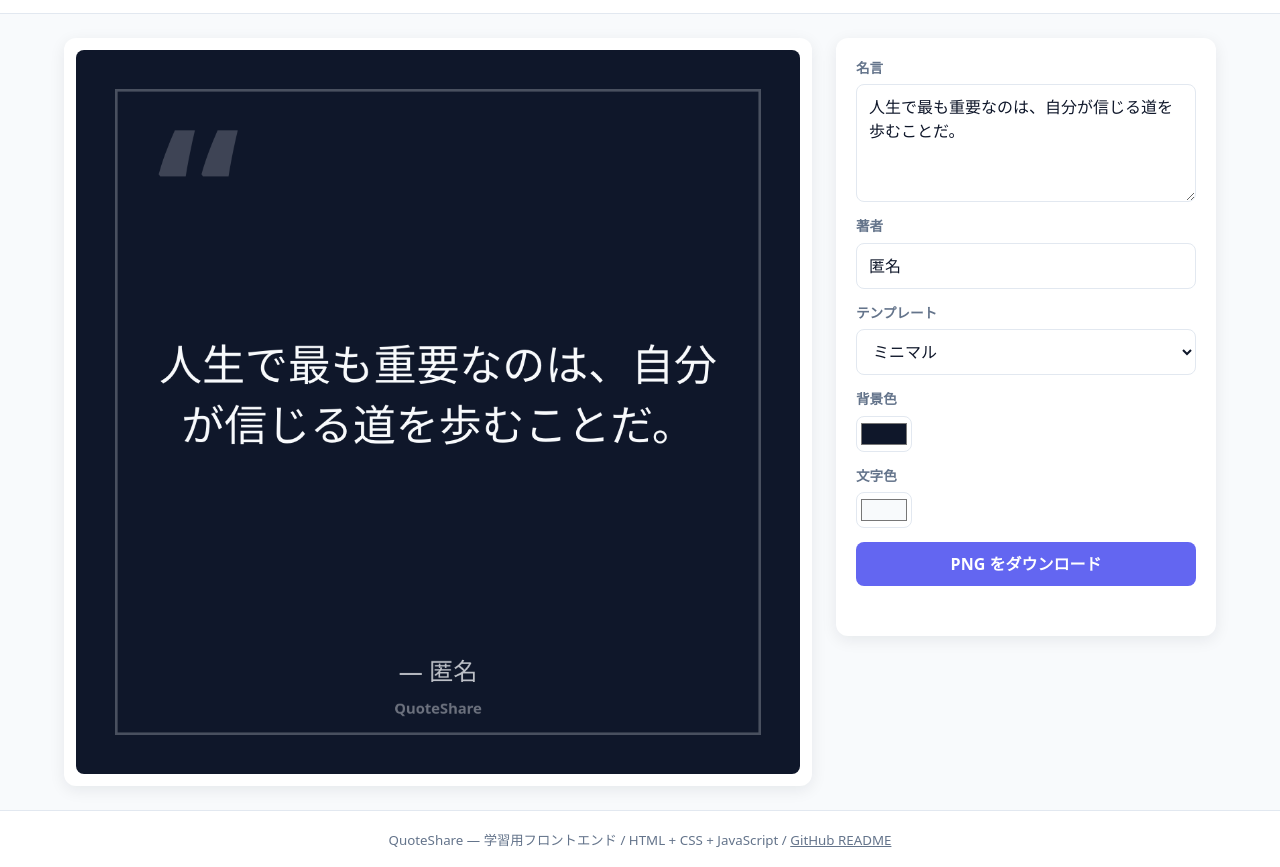
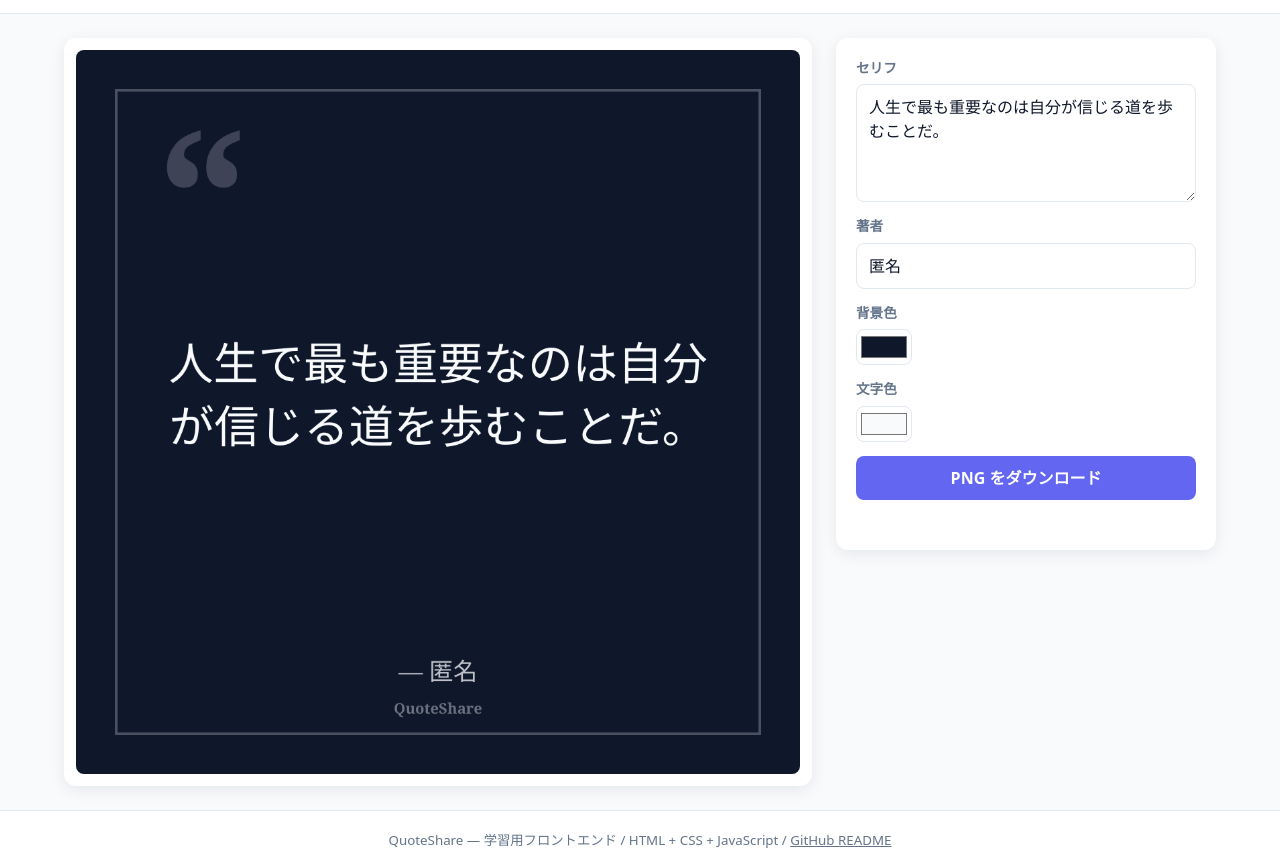
Before and after one commit to sh0k0ma/Basic_SaaS_Quotes, a website: page public/index.html in a window 1280 px wide. Shown: the part 49-916 px from the top of the page. Drawn offline with Linux system fonts and the light colour scheme.

Commit message:
Update README and HTML metadata; replace "名言" with "セリフ" for consistency

```diff
--- a/public/index.html
+++ b/public/index.html
@@ -3,8 +3,8 @@
 <head>
   <meta charset="UTF-8" />
   <meta name="viewport" content="width=device-width, initial-scale=1.0" />
-  <meta name="description" content="名言を作成して PNG 画像としてダウンロードできる学習用フロントエンドアプリ" />
-  <title>QuoteShare — 名言画像を作る</title>
+  <meta name="description" content="セリフを作成して PNG 画像としてダウンロードできる学習用フロントエンドアプリ" />
+  <title>QuoteShare — セリフ画像を作る</title>
   <link rel="stylesheet" href="styles/style.css" />
 </head>
 <body>
@@ -22,35 +22,26 @@
             id="preview-canvas"
             width="1080"
             height="1080"
-            aria-label="名言プレビュー"
+            aria-label="セリフプレビュー"
           ></canvas>
         </div>
 
         <!-- フォーム -->
         <form id="editor-form" class="editor-form" autocomplete="off">
           <label class="field">
-            <span class="field-label">名言</span>
+            <span class="field-label">セリフ</span>
             <textarea
               id="input-text"
               rows="4"
               maxlength="140"
-              placeholder="今日のあなたを支える一言を…"
+              placeholder="今日のあなたを支えるセリフを…"
               required
-            >人生で最も重要なのは、自分が信じる道を歩むことだ。</textarea>
+            >人生で最も重要なのは自分が信じる道を歩むことだ。</textarea>
           </label>
 
           <label class="field">
             <span class="field-label">著者</span>
             <input id="input-author" type="text" maxlength="40" value="匿名" />
-          </label>
-
-          <label class="field">
-            <span class="field-label">テンプレート</span>
-            <select id="input-template">
-              <option value="minimal">ミニマル</option>
-              <option value="serif">セリフ</option>
-              <option value="bold">ボールド</option>
-            </select>
           </label>
 
           <label class="field">
--- a/public/scripts/app.js
+++ b/public/scripts/app.js
@@ -4,19 +4,18 @@
 //   - UI イベント
 
 // ============================================================
-// Canvas: 名言画像を描画する (1080 x 1080)
+// Canvas: セリフ画像を描画する (1080 x 1080)
 // ============================================================
 const SIZE = 1080;
 
-const TEMPLATES = {
-  minimal: { font: 'system-ui, sans-serif', weight: '500', quoteScale: 1.0 },
-  serif:   { font: 'Georgia, "Times New Roman", serif', weight: '400', quoteScale: 1.05 },
-  bold:    { font: 'system-ui, sans-serif', weight: '800', quoteScale: 1.1 },
+const QUOTE_STYLE = {
+  font: 'Georgia, "Times New Roman", serif',
+  weight: '400',
+  quoteScale: 1.05,
 };
 
 function renderQuote(canvas, data) {
   const ctx = canvas.getContext('2d');
-  const tpl = TEMPLATES[data.template] || TEMPLATES.minimal;
 
   // 背景
   ctx.fillStyle = data.bg;
@@ -29,22 +28,22 @@ function renderQuote(canvas, data) {
 
   // 引用符
   ctx.fillStyle = withAlpha(data.fg, 0.2);
-  ctx.font = `700 280px ${tpl.font}`;
+  ctx.font = `700 280px ${QUOTE_STYLE.font}`;
   ctx.textBaseline = 'top';
   ctx.fillText('\u201C', 120, 100);
 
   // 本文(折り返し + 自動フィット)
   ctx.fillStyle = data.fg;
-  const baseFont = Math.round(64 * tpl.quoteScale);
+  const baseFont = Math.round(64 * QUOTE_STYLE.quoteScale);
   const fontSize = fitFontSize(ctx, data.text, {
-    fontFamily: tpl.font,
-    weight: tpl.weight,
+    fontFamily: QUOTE_STYLE.font,
+    weight: QUOTE_STYLE.weight,
     maxWidth: SIZE - 240,
     maxHeight: SIZE - 480,
     initial: baseFont,
     lineHeight: 1.4,
   });
-  ctx.font = `${tpl.weight} ${fontSize}px ${tpl.font}`;
+  ctx.font = `${QUOTE_STYLE.weight} ${fontSize}px ${QUOTE_STYLE.font}`;
   ctx.textBaseline = 'middle';
   ctx.textAlign = 'center';
   const lines = wrapText(ctx, data.text, SIZE - 240);
@@ -58,7 +57,7 @@ function renderQuote(canvas, data) {
   // 著者
   if (data.author) {
     ctx.fillStyle = withAlpha(data.fg, 0.75);
-    ctx.font = `500 36px ${tpl.font}`;
+    ctx.font = `500 36px ${QUOTE_STYLE.font}`;
     ctx.textAlign = 'center';
     ctx.textBaseline = 'alphabetic';
     ctx.fillText(`— ${data.author}`, SIZE / 2, SIZE - 140);
@@ -66,7 +65,7 @@ function renderQuote(canvas, data) {
 
   // ブランド
   ctx.fillStyle = withAlpha(data.fg, 0.4);
-  ctx.font = `600 22px ${tpl.font}`;
+  ctx.font = `600 22px ${QUOTE_STYLE.font}`;
   ctx.fillText('QuoteShare', SIZE / 2, SIZE - 90);
 }
 
@@ -147,7 +146,6 @@ const els = {
   canvas: $('preview-canvas'),
   text: $('input-text'),
   author: $('input-author'),
-  template: $('input-template'),
   bg: $('input-bg'),
   fg: $('input-fg'),
   btnDownload: $('btn-download'),
@@ -159,7 +157,6 @@ function readForm() {
   return {
     text: els.text.value.trim(),
     author: els.author.value.trim(),
-    template: els.template.value,
     bg: els.bg.value,
     fg: els.fg.value,
   };
```
Also changed, not shown: README.md.
